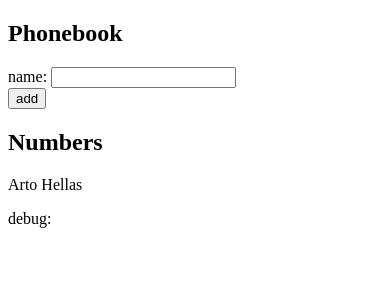
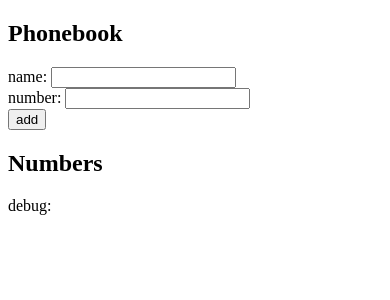
Before and after one commit to Jon-D-Smith/Fullstack_Open, a React (Create React App) app in the folder part2/phonebook/: page / in a window 390 px wide. Shown: the top 300 px of the page. Built offline with nearby package versions, Linux system fonts and the light colour scheme.

Commit message:
Finished phonebook homework section 3

```diff
--- a/part2/phonebook/src/App.js
+++ b/part2/phonebook/src/App.js
@@ -2,18 +2,29 @@ import React, { useState } from 'react'
 
 
 const App = () => {
-  const [ persons, setPersons ] = useState([
-    {id:1, name: 'Arto Hellas' }
-  ])
+  // Controlling state
+  const [ persons, setPersons ] = useState([])
   const [ newName, setNewName ] = useState('')
+  const [newNumber, setNewNumber] = useState('')
 
+
+  // handling the onChange events in the form
   const handleChangeName = (e) => {
     setNewName(e.target.value)
   }
 
-  const handleAddName = (e) => {
+  const handleChangeNumber = (e) => {
+    setNewNumber(e.target.value)
+  }
+
+  // Adding a new person
+  const handleAddPerson = (e) => {
     e.preventDefault()
-    const newPerson = {id:persons.length+1,name: newName}
+    const newPerson = {
+      id:persons.length+1,
+      name: newName,
+      number: newNumber
+    }
 
     const alreadyExists = persons.some(person => person.name === newName);
     if(alreadyExists){
@@ -22,7 +33,8 @@ const App = () => {
     } else {
       return (
         setPersons(persons.concat(newPerson)),
-        setNewName('')
+        setNewName(''),
+        setNewNumber('')
       )
 
     }
@@ -32,9 +44,12 @@ const App = () => {
   return (
     <div>
       <h2>Phonebook</h2>
-      <form onSubmit={handleAddName}>
+      <form onSubmit={handleAddPerson}>
         <div>
           name: <input value={newName} onChange={handleChangeName} />
+        </div>
+        <div>
+          number: <input value={newNumber} onChange={handleChangeNumber} />
         </div>
         <div>
           <button type="submit">add</button>
@@ -43,11 +58,12 @@ const App = () => {
       <h2>Numbers</h2>
       {persons.map(person => {
         return(
-        <p key={person.id}>{person.name}</p>
+        <p key={person.id}>{person.name}  {person.number}</p>
+
       )})}
 
       <div>
-        debug: {newName}
+        debug: {newName} {newNumber}
       </div>
     </div>
   )
```
